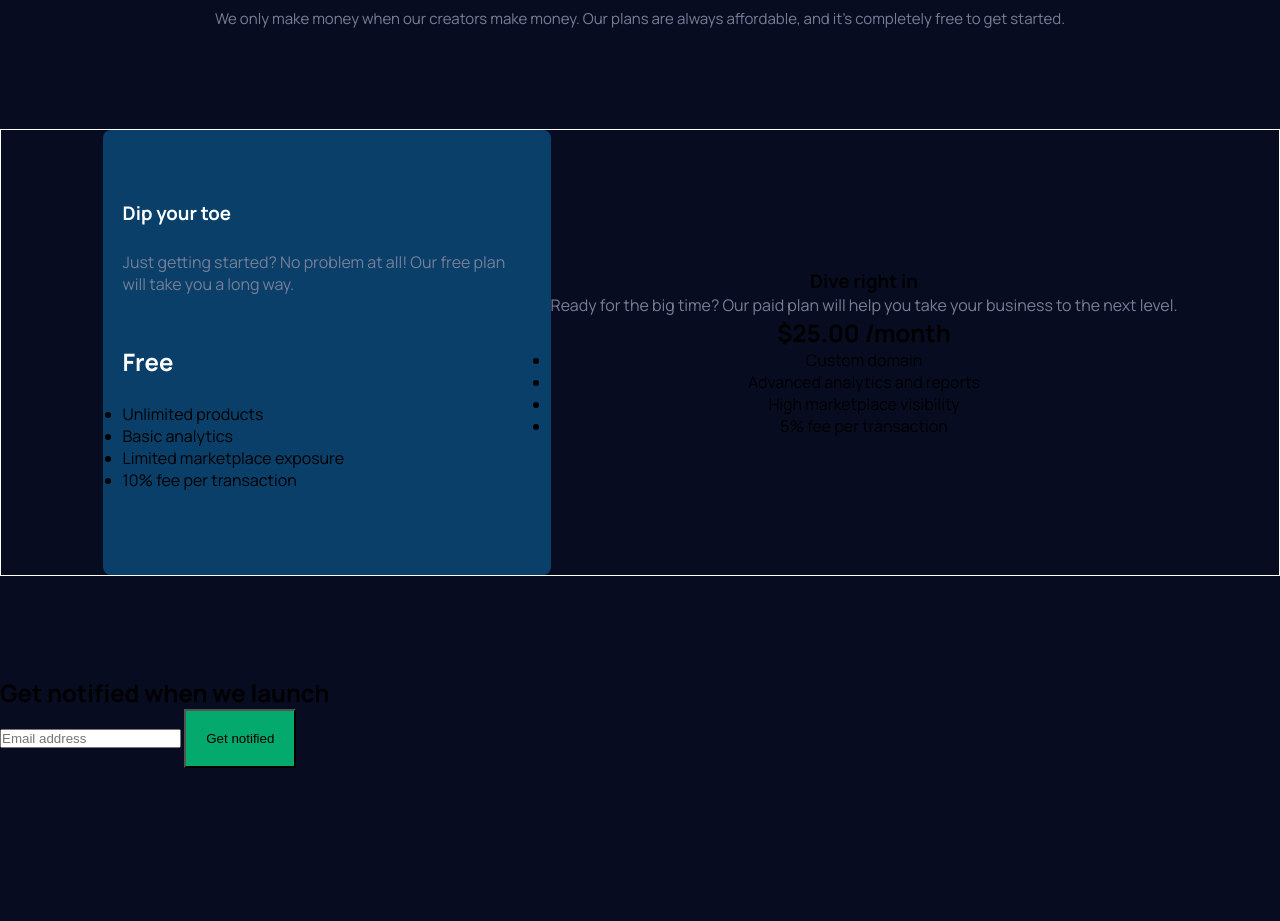
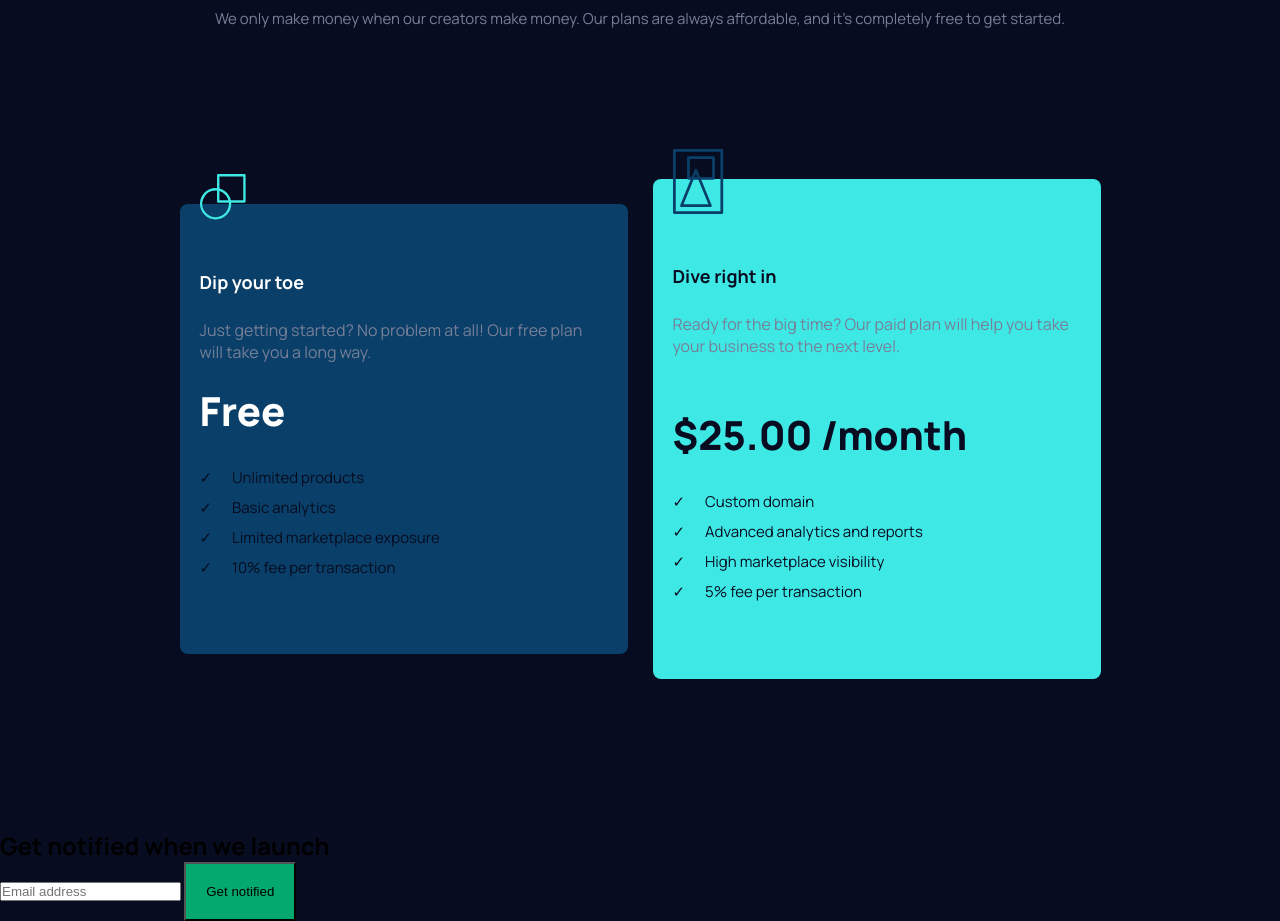
Before and after one commit to ryan-mendoza/maker-pre-launch-landing-page, a plain HTML site: page index.html in a window 1280 px wide. Shown: the part 1240-2161 px from the top of the page. Before the commit the page ends 2008 px from the top, so only its background shows below. Drawn offline with Linux system fonts and the light colour scheme.

Commit message:
everything but the footer

```diff
--- a/index.html
+++ b/index.html
@@ -80,20 +80,30 @@
 
   <div class="price__options">
     <div class="price__left">
+      <div class="icon">
+        <img src="images/icon-free.svg" alt="icon" />
+      </div>
 
       <h3>Dip your toe</h3>
       <p>Just getting started? No problem at all! Our free plan will take you a long way.</p>
       <h2>Free</h2>
+
+      <div class="left__bullets">
         <ul>
           <li>Unlimited products</li>
           <li>Basic analytics</li>
           <li>Limited marketplace exposure</li>
           <li>10% fee per transaction</li>
         </ul>
+      </div>
+
 
     </div>
 
     <div class="price__right">
+      <div class="icon">
+        <img src="images/icon-paid.svg" alt="icon" />
+      </div>
 
       <h3>Dive right in</h3>
       <p>Ready for the big time? Our paid plan will help you take your business to the next level.</p>
@@ -104,6 +114,7 @@
         <li>High marketplace visibility</li>
         <li>5% fee per transaction</li>
       </ul>
+
 
 
 
--- a/styles.css
+++ b/styles.css
@@ -197,7 +197,7 @@ p {
   align-items: center;
   text-align: center;
   margin: 100px 0px;
-  border: 1px solid #fff;
+  height: 600px;
 }
 
 .price__left {
@@ -205,25 +205,79 @@ p {
   flex-direction: column;
   align-items: left;
   text-align: left;
-  height: 445px;
+  margin-top: 20px;
+  margin-bottom: 20px;
+  height: 450px;
   width: 448px;
   background-color: #093f68;
   padding: 20px;
   border-radius: 8px;
+  margin-right: 25px;
+}
+
+.icon {
+  display: flex;
+  justify-content: left;
+  align-items: center;
 }
 
 .price__left h3 {
   margin: 50px 0px 25px 0px;
   color: #fff;
+  font-size: 18px;
 }
 
 .price__left h2 {
-  margin: 50px 0px 25px 0px;
+  margin: 20px 0px 25px 0px;
   color: #fff;
+  font-size: 40px;
+  font-weight: 800;
 }
 
-.ul {
-  color: #777f98;
+.price__right {
+  display: flex;
+  flex-direction: column;
+  align-items: left;
+  text-align: left;
+  margin-top: 20px;
+  margin-bottom: 20px;
+  height: 500px;
+  width: 448px;
+  background-color: #3ee9e5;
+  padding: 20px;
+  border-radius: 8px;
+}
+
+.icon {
+  display: flex;
+  justify-content: left;
+  align-items: center;
+  margin-top: -50px;
+}
+
+.price__right h3 {
+  margin: 50px 0px 25px 0px;
+  color: #080c20;
+  font-size: 18px;
+}
+
+.price__right h2 {
+  margin: 50px 0px 25px 0px;
+  color: #080c20;
+  font-size: 40px;
+  font-weight: 800;
+}
+
+ul {
+  list-style: none;
+  color: #080c20;
+  font-size: 15px;
+  line-height: 30px;
+}
+
+ul li:before {
+  content: '✓';
+  padding-right: 20px;
 }
 
 .btn {
```
Lines whose indentation alone changed are shown as unchanged.
